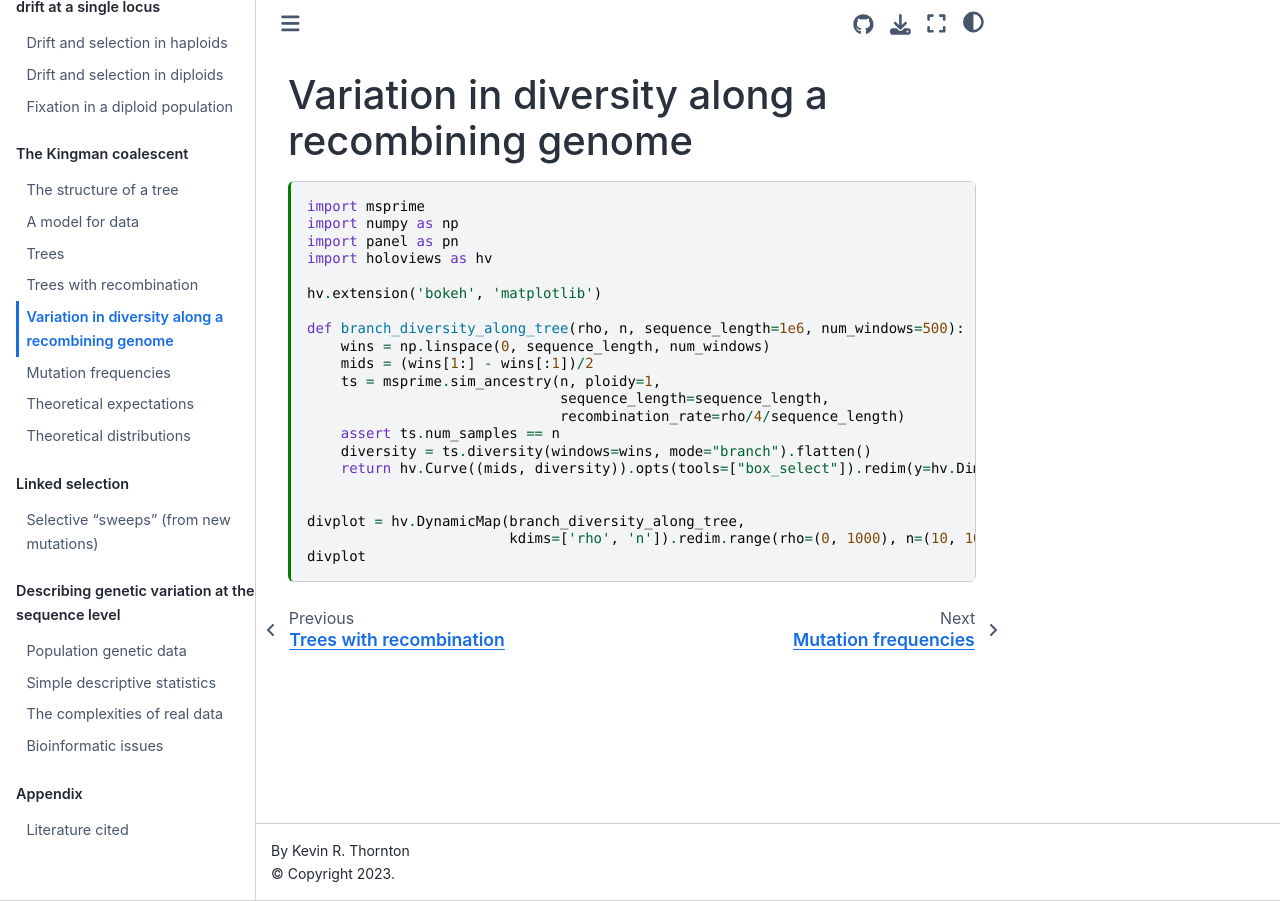
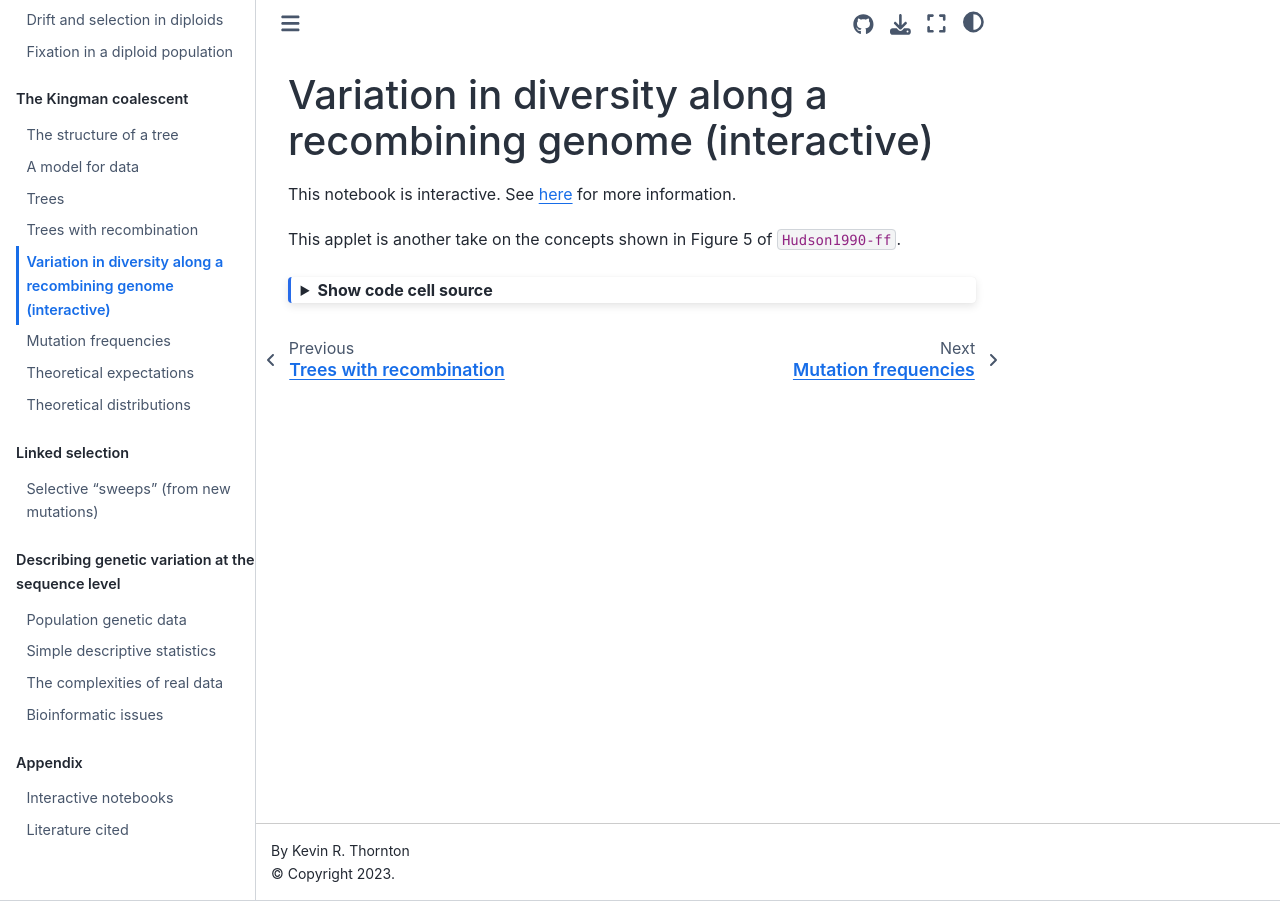
Before and after one commit to ThorntonLab/visual-popgen, a Jupyter Book: the page built from book/markdown/kingman_coalsecent/recombination_diversity.md, in a window 1280 px wide. Built offline with Jupyter Book 1.0.4 settings and Sphinx 7.4.7 and the Sphinx Book theme 1.1.4, drawn with Linux system fonts in a browser that asks for light colours; cross-references to code outside the pages are shown as plain code; some of the changed text lies outside the part shown.

Commit message:
document using interactive pages

````diff
--- a/book/_toc.yml
+++ b/book/_toc.yml
@@ -27,4 +27,5 @@
     - file: markdown/describing_variation_data/bioinformatics
   - caption: Appendix
     chapters:
+    - file: markdown/appendix/interactive.md
     - file: markdown/bibliography
--- a/book/markdown/kingman_coalsecent/recombination_diversity.md
+++ b/book/markdown/kingman_coalsecent/recombination_diversity.md
@@ -10,9 +10,18 @@
   name: python3
 ---
 
-# Variation in diversity along a recombining genome
+# Variation in diversity along a recombining genome (interactive)
+
+This notebook is interactive.
+See {ref}`here <interactive_notebooks>` for more information.
+
+This applet is another take on the concepts shown in Figure 5 of {cite:t}`Hudson1990-ff`.
 
 ```{code-cell} python
+---
+tags: ['hide-input']
+---
+
 import msprime
 import numpy as np
 import panel as pn
````
Also changed, not shown: book/intro.md (+1 -7 lines), book/markdown/appendix/interactive.md (added, +12 -0 lines).
